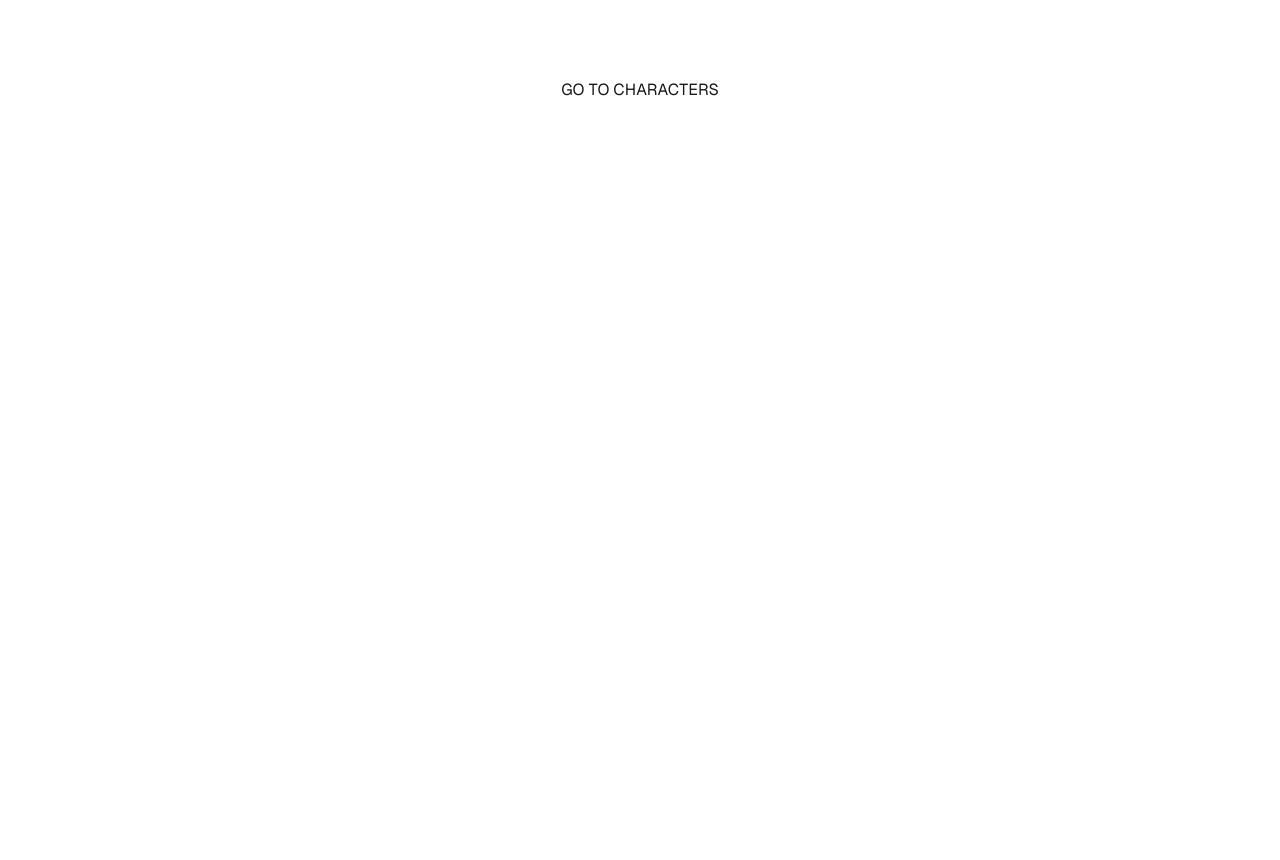
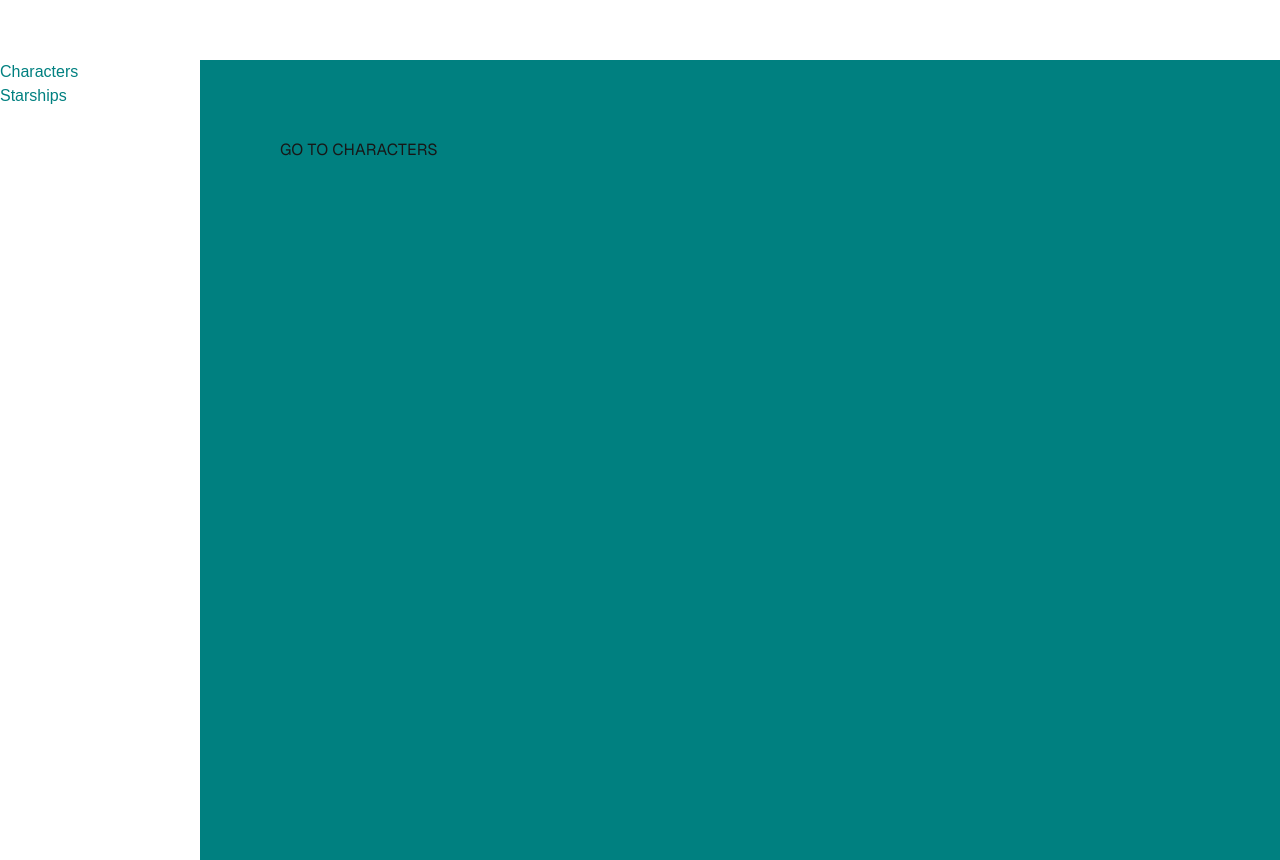
Before and after one commit to brantphoto/great-next-app, a Next.js app: page / in a window 1280 px wide. Before the commit the page ends 800 px from the top, so only its background shows below. Built offline with nearby package versions, Linux system fonts and the light colour scheme.

Commit message:
feat: add shell for left nav and top nav

```diff
--- a/src/app/characters/StarShipCard.tsx
+++ b/src/app/characters/StarShipCard.tsx
@@ -1,6 +1,7 @@
 'use client'
 import React, { use } from 'react';
 import { Starship } from './[id]/CharacterDetails';
+import { useRouter } from 'next/navigation';
 
 interface StarShipCardsProps {
   starShipsPromise: Promise<Starship[]>;
@@ -9,17 +10,24 @@ interface StarShipCardsProps {
 const StarShipCards: React.FC<StarShipCardsProps> = ({
   starShipsPromise
 }) => {
+  const router = useRouter()
   const starShips = use<Starship[]>(starShipsPromise) as Starship[];
 
   return (
     <ol style={{ margin: '20px' }}>
-      {starShips.map(({ name, model }: Starship) => {
+      {starShips.map(({ name, model, url }: Starship) => {
+
+        // consider moving to utility
+        const splitUrl = url.split('/');
+        const id = splitUrl[splitUrl.length - 2]
+
         return (
           <li key={name} className="starship-card">
-            <h2 className="font-bold">{name}</h2>
-            <p>Model: {model}</p>
+            <button onClick={() => router.push(`/starships/${id}`)}>
+              <h2 className="font-bold">{name}</h2>
+              <p>Model: {model}</p>
+            </button>
           </li>
-
         )
       })}
     </ol>
--- a/src/app/characters/[id]/CharacterDetails.tsx
+++ b/src/app/characters/[id]/CharacterDetails.tsx
@@ -6,6 +6,7 @@ import { Character } from '../page';
 export interface Starship {
   name: string;
   model: string;
+  url: string;
 }
 
 const fetchStarShip = async (starshipUrl: string) => {
--- a/src/app/layout.tsx
+++ b/src/app/layout.tsx
@@ -1,6 +1,7 @@
 import type { Metadata } from "next";
 import localFont from "next/font/local";
 import "./globals.css";
+import Link from "next/link";
 
 const geistSans = localFont({
   src: "./fonts/GeistVF.woff",
@@ -27,8 +28,40 @@ export default function RootLayout({
     <html lang="en">
       <body
         className={`${geistSans.variable} ${geistMono.variable} antialiased`}
+        style={{
+          backgroundColor: 'teal',
+          display: 'flex',
+          flexDirection: 'column'
+        }}
       >
-        {children}
+        <div style={{
+          height: 60,
+          backgroundColor: 'white'
+        }}>
+        </div>
+        <div style={{
+          display: 'flex',
+        }}>
+          <div style={{
+            backgroundColor: 'white',
+            color: 'teal',
+            width: '200px'
+          }}>
+            <div>
+              <Link href="/characters">
+                Characters
+              </Link>
+            </div>
+            <div>
+              <Link href="/starships">
+                Starships
+              </Link>
+            </div>
+          </div>
+          <div>
+            {children}
+          </div>
+        </div>
       </body>
     </html>
   );
```
